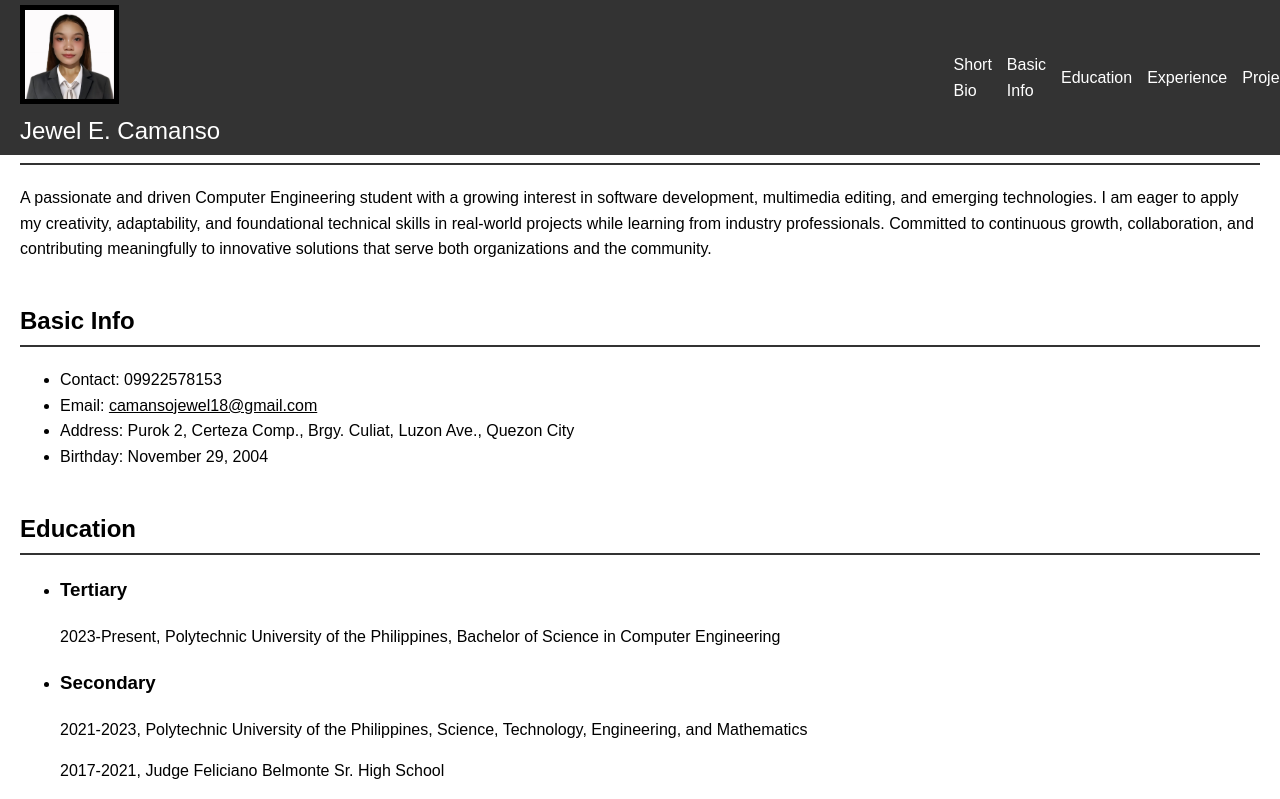
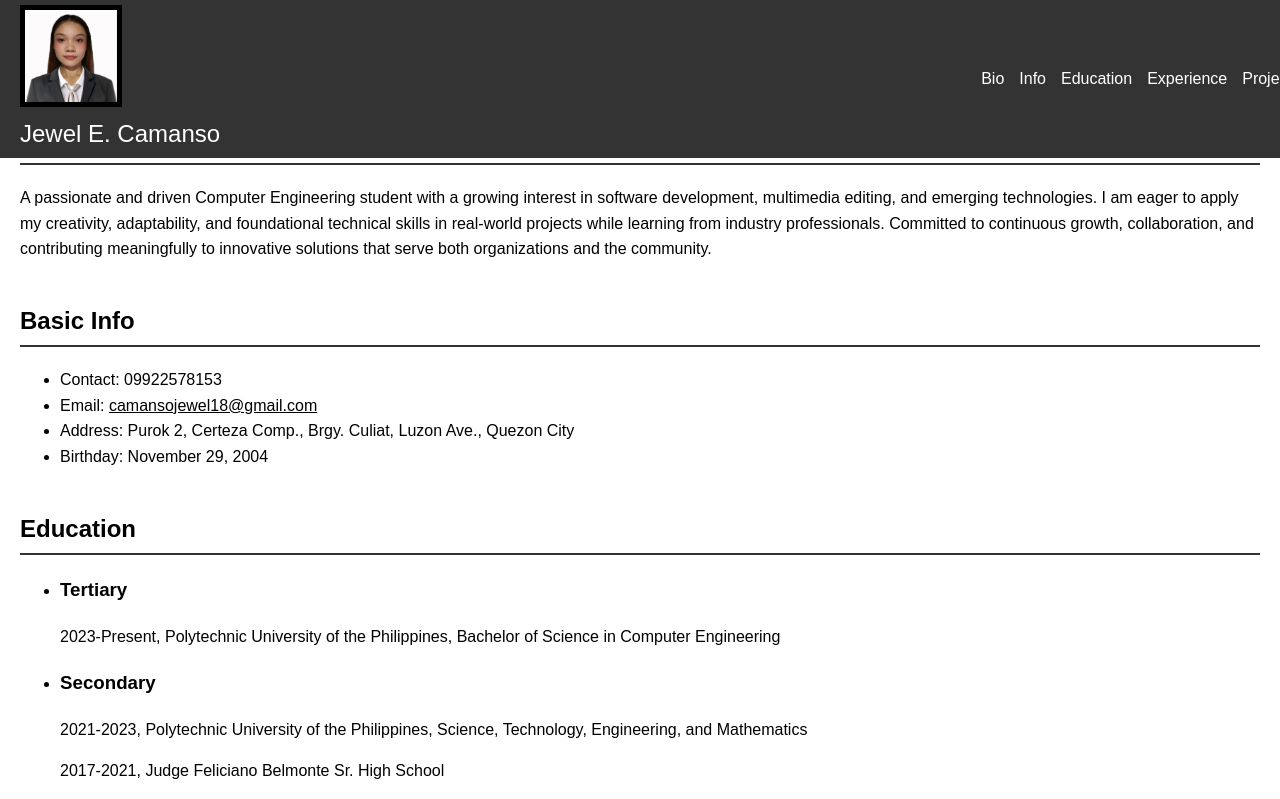
Before and after one commit to jelcmns/resume-web, a plain HTML site: page index.html in a window 1280 px wide. Shown: the top 799 px of the page. Drawn offline with Linux system fonts and the light colour scheme.

Commit message:
3rd changes

```diff
--- a/index.html
+++ b/index.html
@@ -14,8 +14,8 @@
         </div>
         <nav>
             <ul>
-                <li><a href="#bio">Short Bio</a></li>
-                <li><a href="#info">Basic Info</a></li>
+                <li><a href="#bio">Bio</a></li>
+                <li><a href="#info">Info</a></li>
                 <li><a href="#education">Education</a></li>
                 <li><a href="#experience">Experience</a></li>
                 <li><a href="#projects">Projects</a></li>
```
